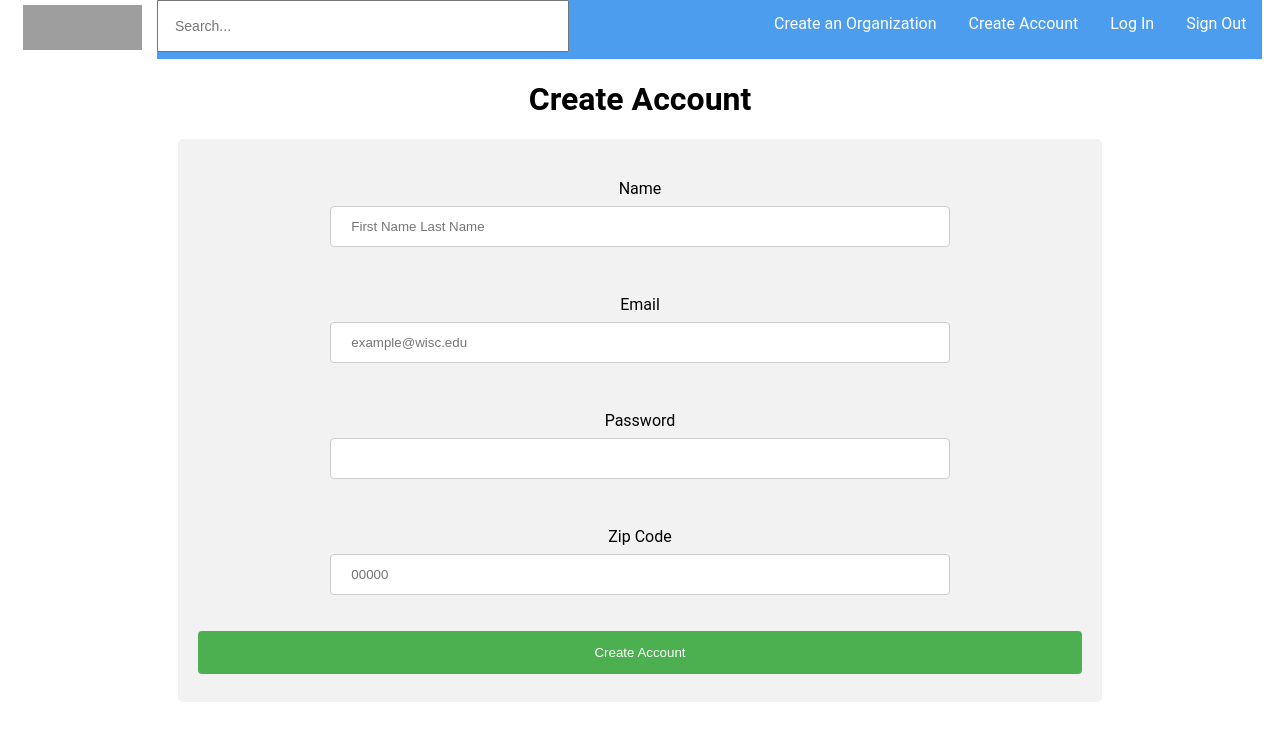
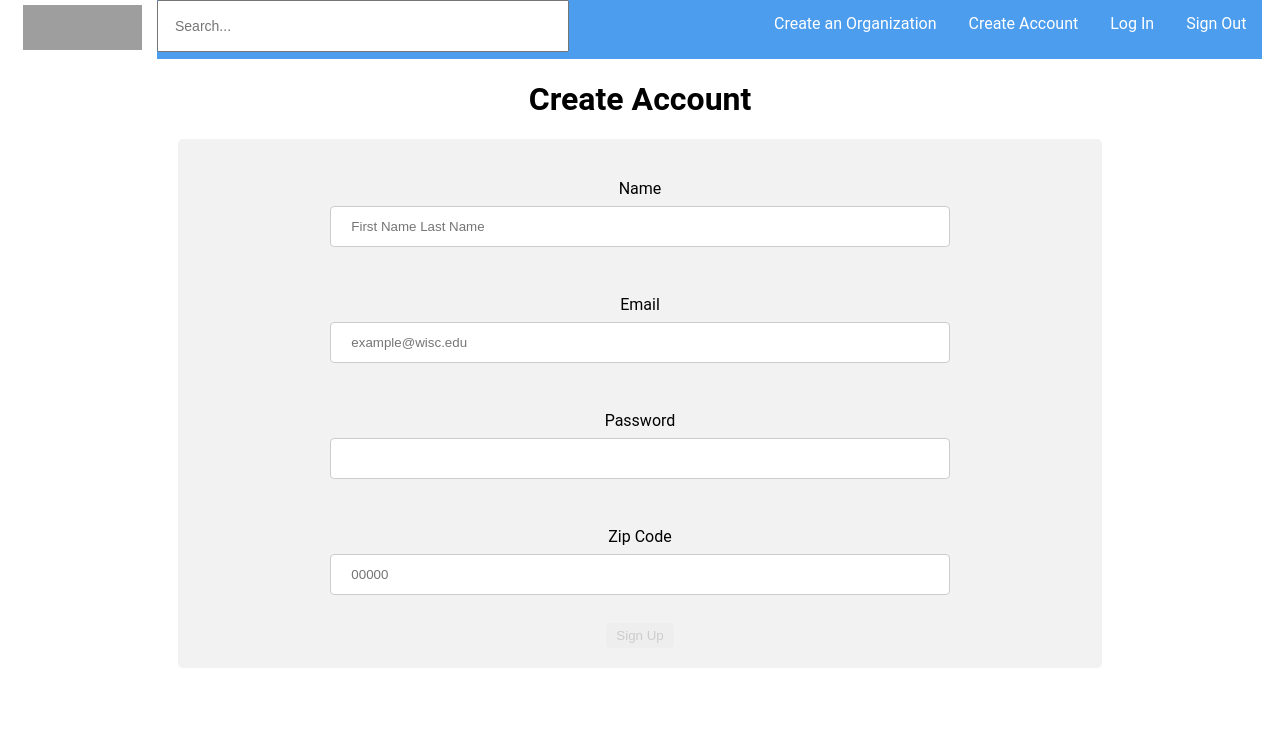
Before and after one commit to ShannonFeng/Voluntrain, an Angular app: page /create-account in a window 1280 px wide. Shown: the top 740 px of the page. Built offline with nearby package versions, Linux system fonts and the light colour scheme; grey boxes are pictures that could not be loaded.

Commit message:
Added create account validators

```diff
--- a/src/app/createaccount/createaccount.component.css
+++ b/src/app/createaccount/createaccount.component.css
@@ -23,6 +23,25 @@ input[type=submit]:hover {
     background-color: #45a049;
 }
 
+button {
+  font-family: Arial;
+  background-color: #eee;
+  border: none;
+  padding: 5px 10px;
+  border-radius: 4px;
+  cursor: pointer;
+}
+
+button:hover {
+ background-color: #cfd8dc;
+}
+
+button:disabled {
+ background-color: #eee;
+ color: #ccc;
+ cursor: auto;
+}
+
 div {
     border-radius: 5px;
     background-color: #f2f2f2;
--- a/src/app/createaccount/createaccount.component.html
+++ b/src/app/createaccount/createaccount.component.html
@@ -24,6 +24,6 @@
             <input type="text" class = "form-group" id="zipcode" name="zipcode" placeholder="00000" required formControlName="zipcode">
         </div>
 
-        <input type="submit" value="Create Account">
+        <button  type="submit" [disabled]="!signupForm.valid">Sign Up</button>
     </form>
 </div>
--- a/src/app/createaccount/createaccount.component.ts
+++ b/src/app/createaccount/createaccount.component.ts
@@ -1,5 +1,5 @@
 import { Component, OnInit } from '@angular/core';
-import { FormBuilder, FormControl, FormGroup } from '@angular/forms';
+import { FormBuilder, FormGroup, Validators } from '@angular/forms';
 import { HttpClient } from '@angular/common/http';
 import {HttpParams} from "@angular/common/http";
 
@@ -15,15 +15,25 @@ export class CreateaccountComponent implements OnInit {
 
   constructor(private formBuilder: FormBuilder, private http:HttpClient) {
     this.signupForm = formBuilder.group({
-      name: '',
-      email: '',
-      zipcode: '',
-      password: ''
+      name: formBuilder.control('', Validators.compose([
+        Validators.required,
+        Validators.minLength(4)
+      ])),
+      email: formBuilder.control('', Validators.compose([
+        Validators.required,
+        Validators.email
+      ])),
+      zipcode: formBuilder.control('', Validators.compose([
+        Validators.required,
+        Validators.minLength(5)
+      ])),
+      password: formBuilder.control('', Validators.required)
     });
   }
 
   submit() {
-    console.log("On signup")
+    console.log("On signup");
+    console.log(this.signupForm.value);
 
     const params = new HttpParams()
     .set('name', this.signupForm.value.name)
```
